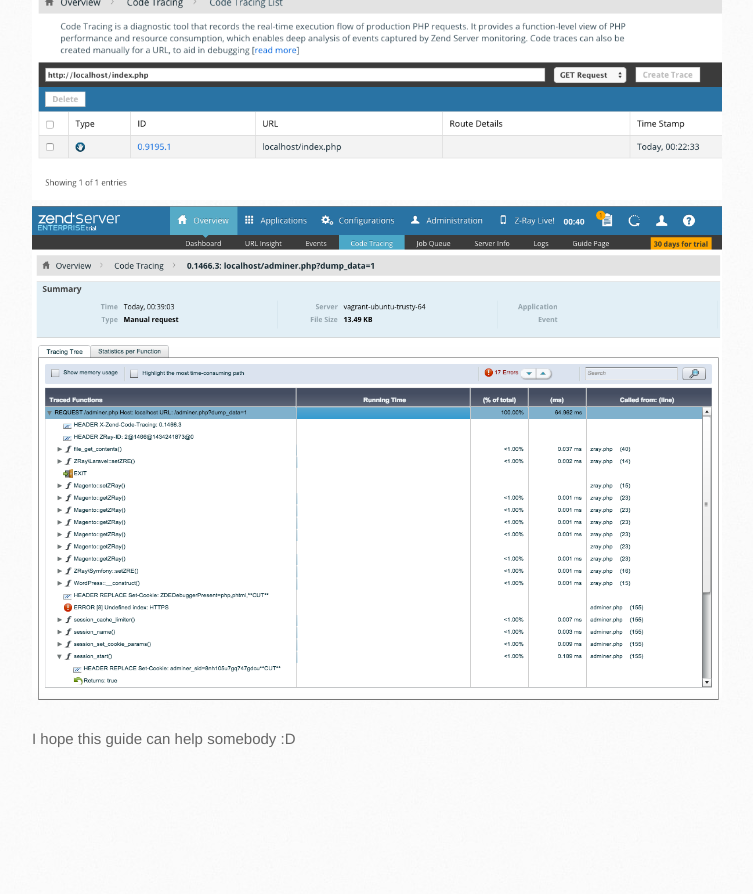
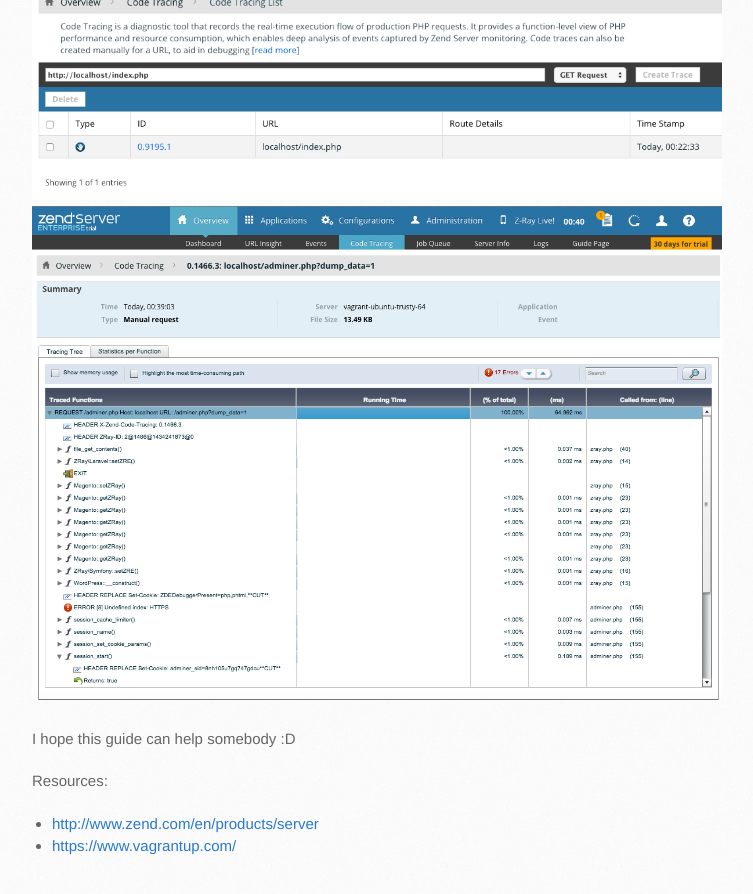
Before and after one commit to PabloGancharov/PabloGancharov.github.io, a Jekyll site: the page built from _posts/2014-06-13-profiling-PHP.markdown, in a window 1280 px wide and 900 px high, scrolled down 3485 px. Shown: the top 894 px of the window, without its empty margins (138-891 px from the left). Built offline with Jekyll 4.4.1, drawn with Linux system fonts in a browser that asks for light colours; before the commit the page ends 4278 px from its top, so only the background shows below that; some of the changed lines change nothing that is shown.

Commit message:
updated footer links

```diff
--- a/_posts/2014-06-13-profiling-PHP.markdown
+++ b/_posts/2014-06-13-profiling-PHP.markdown
@@ -132,5 +132,11 @@
 I hope this guide can help somebody :D
 
 
+Resources:
+
+* [http://www.zend.com/en/products/server][zendserver]
+* [https://www.vagrantup.com/][vagrant]
+
+
 [zendserver]: http://www.zend.com/en/products/server
 [vagrant]:    https://www.vagrantup.com/
```
